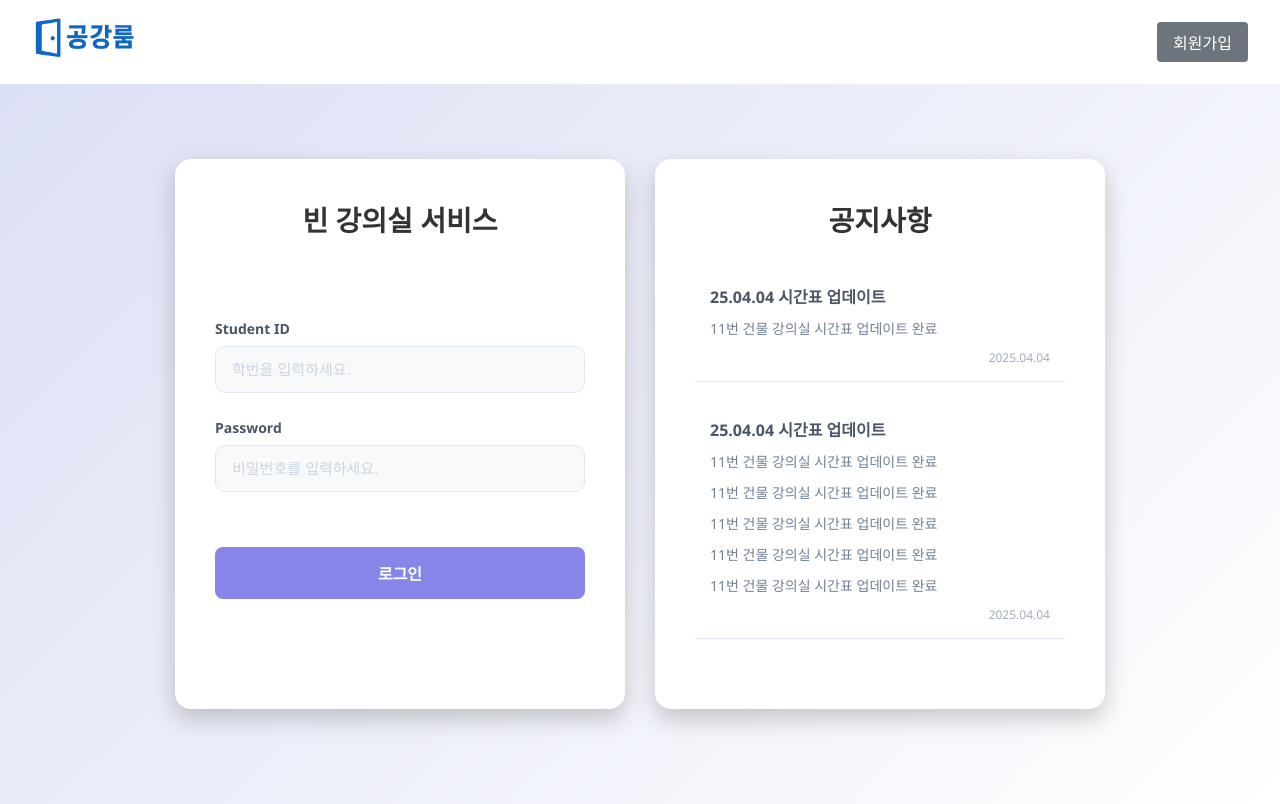
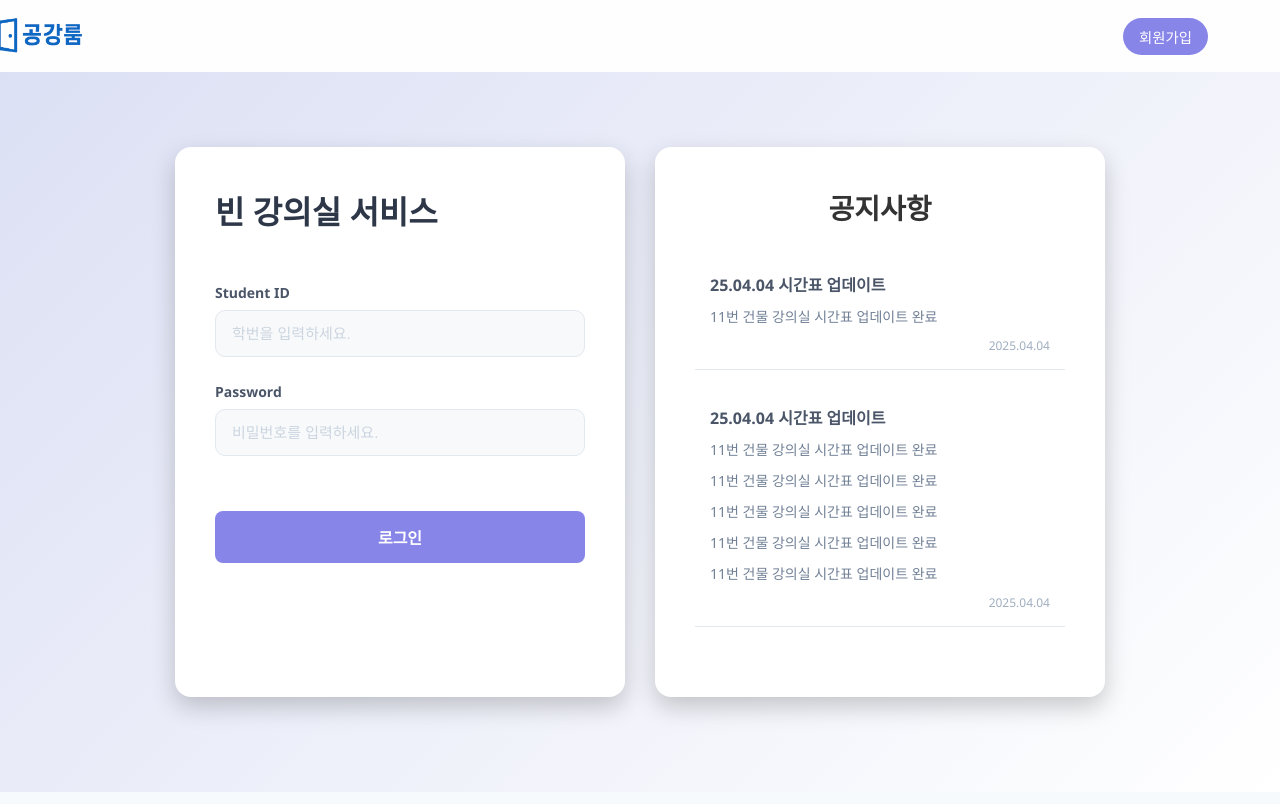
Before and after one commit to tjsgh1217/classroom_finder, a React (Create React App) app in the folder frontend/: page / in a window 1280 px wide. Built offline with nearby package versions, Linux system fonts and the light colour scheme; the HTML template or start-up script is replaced by a standard one.

Commit message:
fix: createdAt delete, design: home_login page, header

```diff
--- a/frontend/src/component/head.css
+++ b/frontend/src/component/head.css
@@ -1,46 +1,81 @@
 .header {
+  background-color: rgba(255, 255, 255, 0.8);
+  backdrop-filter: blur(10px);
+  position: sticky;
+  top: 0;
+  left: 0;
+  right: 0;
+  z-index: 1000;
+  transition: all 0.3s ease;
+}
+
+.header__container {
+  max-width: 1200px;
+  margin: 0 auto;
+  padding: 1rem 2rem;
   display: flex;
-  justify-content: space-between;
+  justify-content: flex-start;
   align-items: center;
-  padding: 1rem 2rem;
-  background-color: #ffffff;
-  box-shadow: 0 2px 4px rgba(0, 0, 0, 0.1);
 }
 
 .header__logo {
-  font-size: 1.5rem;
-  font-weight: bold;
-  color: #333;
-}
-.header__logo-img {
-  height: 45px;
-  width: auto;
+  display: flex;
+  align-items: center;
+  margin-right: auto;
+  margin-left: -80px;
 }
 
-.header__logo-link {
-  text-decoration: none;
-  color: inherit;
-  font-size: 1.5rem;
-  font-weight: bold;
+.header__logo-img {
+  height: 40px;
+  width: auto;
+  transition: transform 0.3s ease;
+}
+
+.header__logo-img:hover {
+  transform: scale(1.05);
 }
 
 .header__nav {
   display: flex;
-  gap: 1rem;
+  gap: 1.5rem;
+  align-items: center;
+}
+
+.header__link,
+.header__button {
+  font-size: 0.9rem;
+  font-weight: 500;
+  text-decoration: none;
+  color: #333;
+  transition: all 0.3s ease;
+  padding: 0.5rem 1rem;
+  border-radius: 20px;
+}
+
+.header__link:hover {
+  color: #8885e8;
 }
 
 .header__button {
-  padding: 0.5rem 1rem;
-  background-color: #6c757d;
+  background-color: #8885e8;
   color: white;
   border: none;
-  border-radius: 4px;
-  text-decoration: none;
-  font-size: 1rem;
   cursor: pointer;
-  transition: background-color 0.3s;
 }
 
 .header__button:hover {
-  background-color: #8885e8;
+  background-color: #7673d9;
+  transform: translateY(-2px);
+  box-shadow: 0 4px 6px rgba(0, 0, 0, 0.1);
 }
+
+@media (max-width: 768px) {
+  .header__container {
+    flex-direction: column;
+    padding: 1rem;
+  }
+
+  .header__nav {
+    margin-top: 1rem;
+  }
+}
--- a/frontend/src/component/head.jsx
+++ b/frontend/src/component/head.jsx
@@ -18,22 +18,21 @@ const Header = ({ isLoggedIn, setIsLoggedIn }) => {
 
   return (
     <header className="header">
-      <div className="header__logo">
-        <Link to="/" className="header__logo-link">
+      <div className="header__container">
+        <Link to="/" className="header__logo">
           <img
             src="/service_logo.png"
             alt="공강룸 로고"
             className="header__logo-img"
           />
         </Link>
-      </div>
         <nav className="header__nav">
           {isLoggedIn ? (
             <>
-            <Link to="/loadmap" className="header__button">
+              <Link to="/loadmap" className="header__link">
                 캠퍼스 맵
               </Link>
-            <Link to="/component/mypage" className="header__button">
+              <Link to="/component/mypage" className="header__link">
                 회원정보
               </Link>
               <button onClick={handleLogout} className="header__button">
@@ -41,13 +40,12 @@ const Header = ({ isLoggedIn, setIsLoggedIn }) => {
               </button>
             </>
           ) : (
-          <>
             <Link to="/component/signup" className="header__button">
               회원가입
             </Link>
-          </>
           )}
         </nav>
+      </div>
     </header>
   );
 };
--- a/frontend/src/home_login.css
+++ b/frontend/src/home_login.css
@@ -28,13 +28,11 @@
   margin-bottom: 60px;
 }
 
-.login-header,
 .notice-header {
   text-align: center;
   margin-bottom: 30px;
 }
 
-.login-title,
 .notice-title {
   margin: 0;
   color: #333;
@@ -260,7 +258,7 @@
   display: flex;
   align-items: center;
   justify-content: center;
-  margin: 0 auto 25px;
+  margin: 0 auto 85px;
   box-shadow: 0 10px 20px rgba(74, 144, 226, 0.3);
   border: 4px solid white;
 }
--- a/frontend/src/home_login.jsx
+++ b/frontend/src/home_login.jsx
@@ -4,9 +4,6 @@ import './home_login.css';
 
 const UserInfoCard = ({ user }) => (
   <div className="login-card user-profile-card">
-    <div className="login-header">
-      <h1 className="login-title">내 정보</h1>
-    </div>
     <div className="user-info-content">
       <div className="user-avatar">
         <span className="avatar-text">{user.name.charAt(0)}</span>
```
Also changed, not shown: 2 other files (tests, documents, lock files or other folders). Lines whose indentation alone changed are shown as unchanged.
